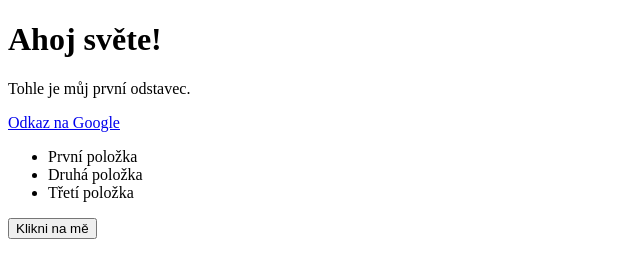
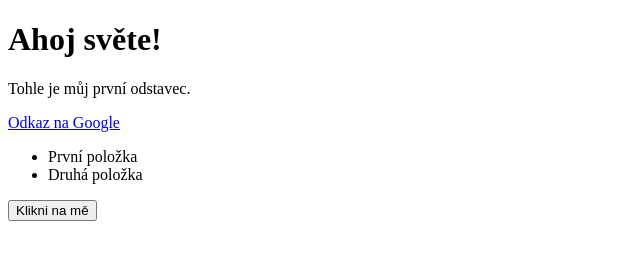
Before and after one commit to steapnn1017/web-test, a plain HTML site: page index.html in a window 1280 px wide. Shown: the whole page, without its empty margins (0-640 px from the left). Drawn offline with Linux system fonts and the light colour scheme.

Commit message:
sesty commit

```diff
--- a/index.html
+++ b/index.html
@@ -14,7 +14,6 @@
     <ul>
         <li>První položka</li>
         <li>Druhá položka</li>
-        <li>Třetí položka</li>
     </ul>
 
     <button>Klikni na mě</button>
```
